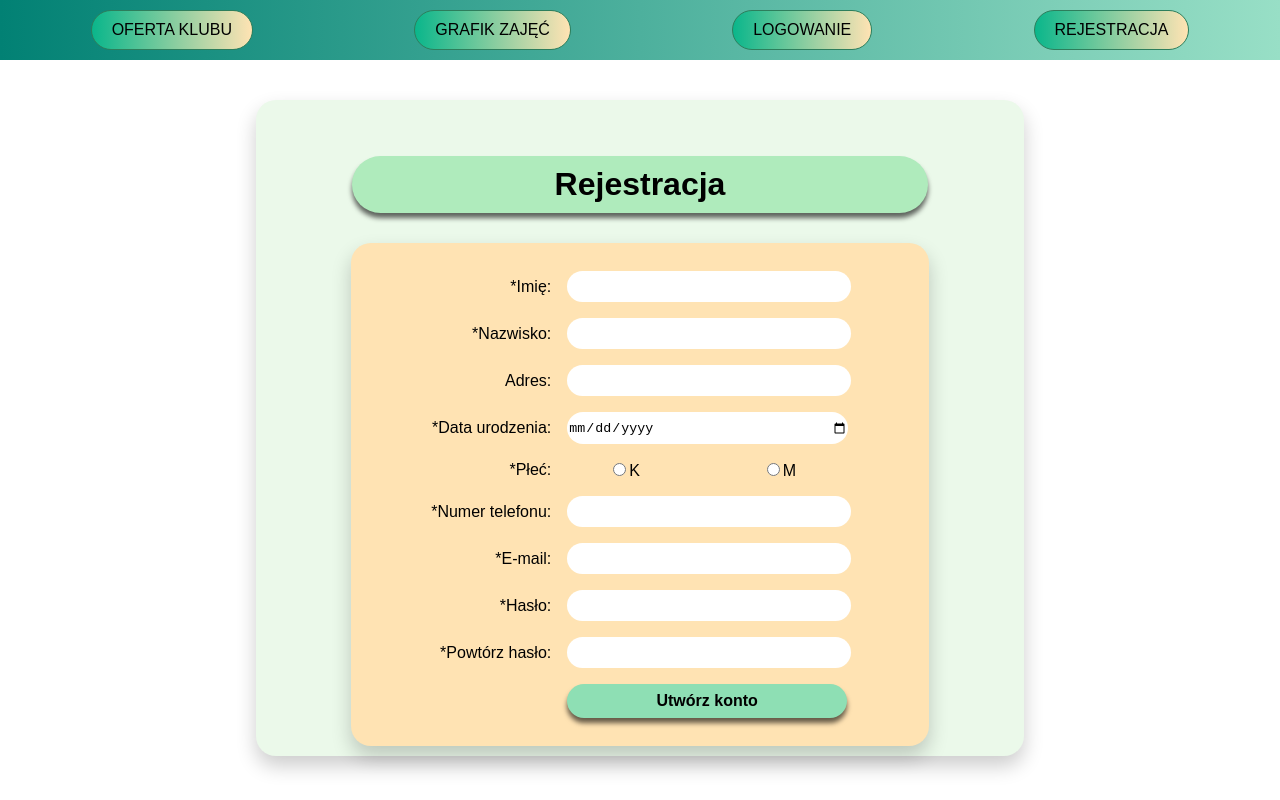
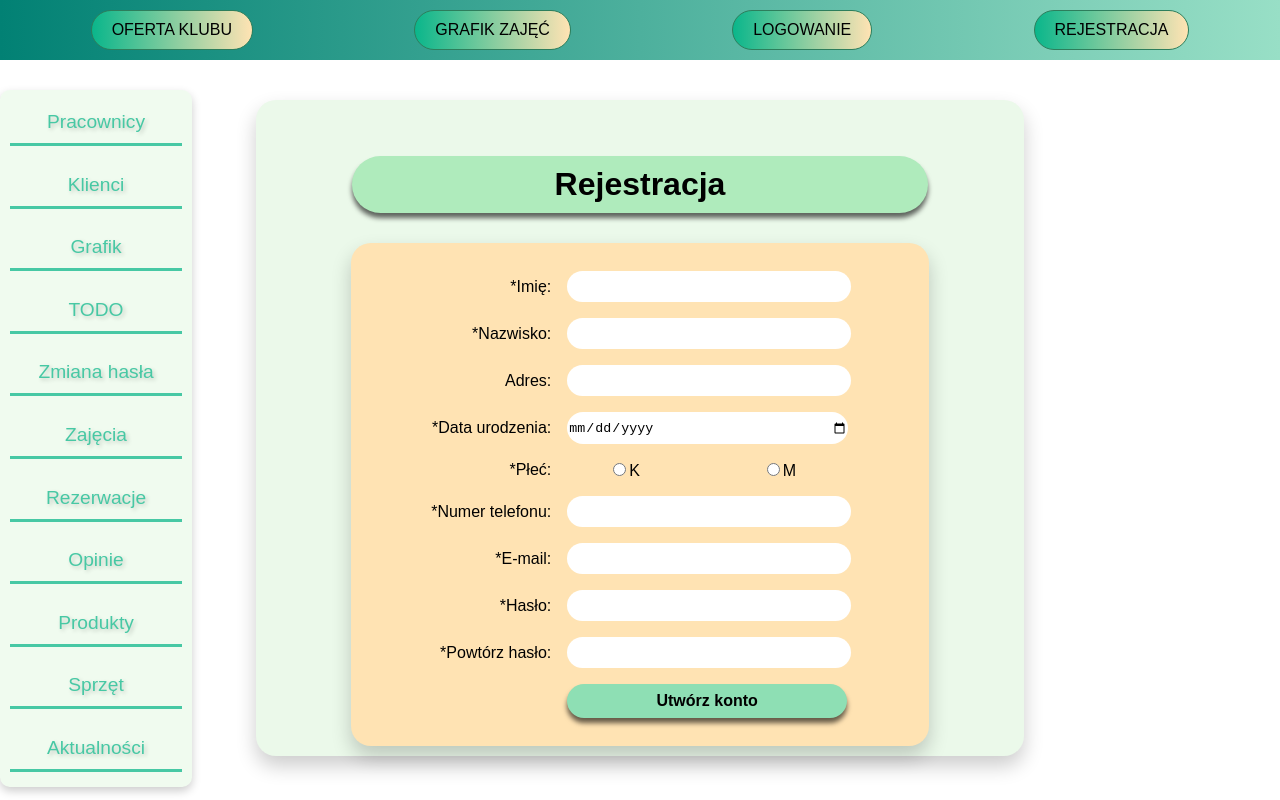
Before and after one commit to Chest3rHub/SportsCenter, a React (Create React App) app in the folder frontend/: page /register in a window 1280 px wide. Built offline with nearby package versions, Linux system fonts and the light colour scheme.

Commit message:
small sidebar fix

```diff
--- a/frontend/src/pages/Register.js
+++ b/frontend/src/pages/Register.js
@@ -4,12 +4,14 @@ import GreenButton from '../components/GreenButton';
 import GreenBackground from '../components/GreenBackground';
 import OrangeBackground from '../components/OrangeBackground';
 import Navbar from '../components/Navbar';
+import OwnerSidebar from '../components/OwnerSidebar'
 import '../styles/auth.css';
 
 function Register() {
   return (
     <>
     <Navbar/>
+    <OwnerSidebar/>
     <GreenBackground height={"75vh"} marginTop={"5vh"}>
         <Header>Rejestracja</Header>
         <OrangeBackground width="70%">
--- a/frontend/src/styles/sidebar.css
+++ b/frontend/src/styles/sidebar.css
@@ -1,19 +1,16 @@
 
   .sidebar {
     background-color: rgba(146, 222, 139, 0.14);
-    width: 212px;
-    height: 1200px;
-    margin-top: 20px;
+    width: 15vw;
     margin-left: 0px;
-    padding-top: 20px;
+    padding-top: 1rem;
     box-shadow: 0px 4px 10px rgba(0, 0, 0, 0.2);
     position: absolute;
-    top: 70px;
     left: 0;
     display: flex;
     flex-direction: column;
     align-items: center;
-    gap: 10px;
+    gap: 0.5rem;
     border-radius: 10px;
     z-index: 1;
   }
@@ -27,15 +24,20 @@
     width: 100%;
     position: relative;
     text-shadow: 2px 2px 4px rgba(0, 0, 0, 0.2);
+    transition: transform 0.3s ease, box-shadow 0.3s ease;
+  }
+  .sidebar-item:hover{
+    color:rgb(0, 255, 157);
+    transform: scale(1.1);
   }
 
   .sidebar-item::after {
     content: "";
     display: block;
-    width: 188px;
+    width: 90%;
     height: 3px;
     background-color: #47C8A4;
-    margin: 10px auto;
+    margin: 0.6rem auto;
   }
 
   .sidebar-item::after {
```
